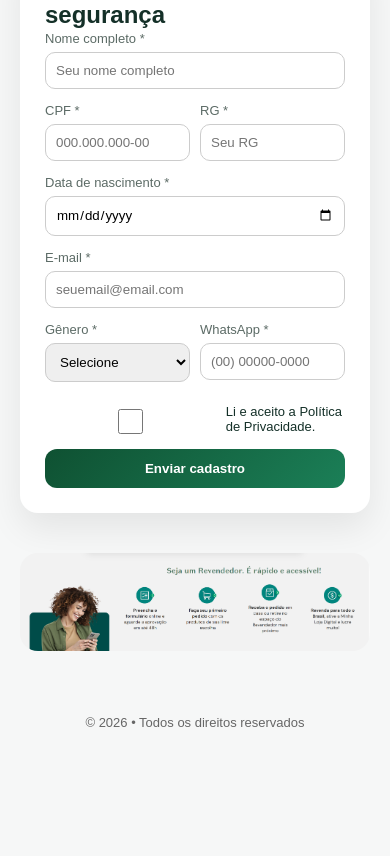
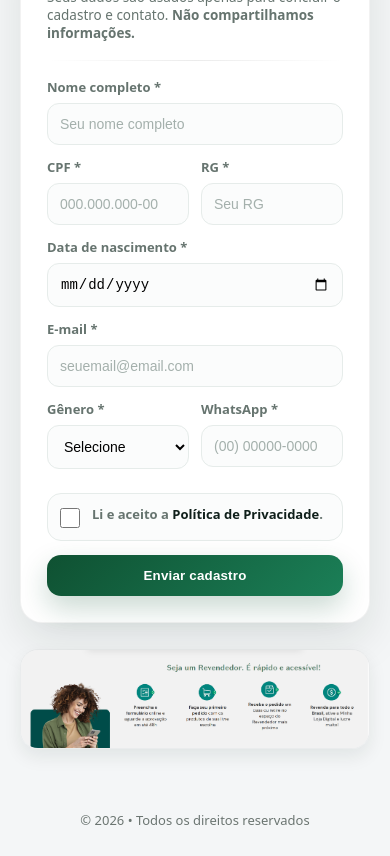
Before and after one commit to lojaembarcacao/Oboticario, a website: page oboticario/index.html in a window 390 px wide. Shown: the part 678-1534 px from the top of the page. Before the commit the page ends 1428 px from the top, so only its background shows below. Drawn offline with Linux system fonts and the light colour scheme.

Commit message:
Refactor index.html for better design and functionality
Updated styles and structure for improved layout and responsiveness.

```diff
--- a/oboticario/index.html
+++ b/oboticario/index.html
@@ -7,120 +7,220 @@
 
 <style>
 :root{
-  --bg:#f6f7f7;
-  --text:#143028;
-  --muted:#5c6b66;
+  --bg:#f4f6f7;
+  --text:#0f1f1a;
+  --muted:#66746f;
   --brand:#1b7f57;
   --brand2:#0f5132;
   --radius:18px;
+
+  --card:#ffffff;
+  --border:#e6ecea;
+  --shadow: 0 18px 45px rgba(12, 32, 24, .10);
+  --shadow2: 0 8px 18px rgba(12, 32, 24, .08);
+  --focus: rgba(27,127,87,.20);
 }
 
-*{margin:0;padding:0;box-sizing:border-box;font-family:Arial,Helvetica,sans-serif;}
-body{background:var(--bg);color:var(--text);}
+*{margin:0;padding:0;box-sizing:border-box;}
+body{
+  background:var(--bg);
+  color:var(--text);
+  font-family: system-ui, -apple-system, Segoe UI, Roboto, Arial, sans-serif;
+  line-height:1.3;
+}
 
 .topbar{
-  padding:15px 25px;
+  position:sticky;
+  top:0;
+  z-index:10;
+  background:rgba(244,246,247,.85);
+  backdrop-filter: blur(10px);
+  border-bottom:1px solid rgba(0,0,0,.06);
+}
+.topbar-inner{
+  max-width:1100px;
+  margin:0 auto;
+  padding:14px 20px;
   display:flex;
+  align-items:center;
   justify-content:space-between;
-  align-items:center;
-  border-bottom:1px solid #ddd;
 }
 .brand{
   display:flex;
   align-items:center;
-  gap:8px;
-  font-weight:bold;
+  gap:10px;
+  font-weight:800;
+  letter-spacing:.2px;
 }
 .dot{
   width:12px;height:12px;border-radius:50%;
   background:linear-gradient(135deg,var(--brand2),var(--brand));
+  box-shadow:0 0 0 6px rgba(27,127,87,.10);
 }
 
 .hero img{ width:100%; display:block; }
 
 .section{
   max-width:1100px;
-  margin:40px auto;
+  margin:34px auto 0;
   padding:0 20px;
   display:grid;
-  grid-template-columns:1fr 1fr;
-  gap:30px;
+  grid-template-columns:1.05fr .95fr;
+  gap:26px;
+  align-items:stretch;
 }
 
 .left img{
   width:100%;
   height:100%;
+  min-height:520px;
   object-fit:cover;
   border-radius:var(--radius);
+  box-shadow: var(--shadow2);
+  border:1px solid rgba(0,0,0,.04);
 }
 
 .card{
-  background:#fff;
-  border-radius:var(--radius);
-  padding:25px;
-  box-shadow:0 15px 35px rgba(0,0,0,.08);
+  background:var(--card);
+  border-radius:calc(var(--radius) + 4px);
+  padding:26px;
+  box-shadow: var(--shadow);
+  border:1px solid rgba(0,0,0,.05);
 }
 
-.field{ margin-bottom:12px; }
-label{ font-size:13px; color:var(--muted); }
+.card-header{
+  margin-bottom:18px;
+}
+.card-header h2{
+  font-size:22px;
+  letter-spacing:-0.3px;
+}
+.card-header p{
+  margin-top:6px;
+  color:var(--muted);
+  font-size:13.5px;
+}
+
+.divider{
+  height:1px;
+  background:linear-gradient(90deg, transparent, rgba(0,0,0,.08), transparent);
+  margin:16px 0 18px;
+}
+
+.field{ margin-bottom:14px; }
+
+label{
+  display:block;
+  font-size:13px;
+  font-weight:650;
+  color:var(--muted);
+}
 
 input,select{
   width:100%;
-  padding:10px;
-  border-radius:10px;
-  border:1px solid #ccc;
-  margin-top:5px;
+  padding:12px 12px;
+  border-radius:12px;
+  border:1px solid var(--border);
+  background:#fbfcfc;
+  margin-top:7px;
+  font-size:14px;
+  transition: box-shadow .2s, border-color .2s, background .2s, transform .06s;
+}
+
+input::placeholder{ color:#a4b0ac; }
+
+input:focus, select:focus{
+  outline:none;
+  border-color: rgba(27,127,87,.55);
+  box-shadow: 0 0 0 4px var(--focus);
+  background:#fff;
 }
 
 .two{
   display:grid;
   grid-template-columns:1fr 1fr;
-  gap:10px;
+  gap:12px;
 }
 
 .check{
   display:flex;
-  gap:10px;
+  align-items:flex-start;
+  gap:12px;
   margin-top:10px;
+  padding:12px;
+  border:1px solid var(--border);
+  background:#fbfcfc;
+  border-radius:14px;
+}
+
+.check input{
+  width:20px;
+  height:20px;
+  margin-top:2px;
+  accent-color: var(--brand);
+  cursor:pointer;
+}
+
+.check span{
   font-size:13px;
+  color:var(--muted);
+  line-height:1.35;
+}
+
+.check span b{
+  color:var(--text);
+  font-weight:700;
 }
 
 button{
   width:100%;
-  padding:12px;
-  margin-top:15px;
+  padding:13px 14px;
+  margin-top:14px;
   border:none;
-  border-radius:12px;
-  font-weight:bold;
+  border-radius:14px;
+  font-weight:800;
+  letter-spacing:.2px;
   background:linear-gradient(135deg,var(--brand2),var(--brand));
   color:#fff;
   cursor:pointer;
+  box-shadow: 0 12px 28px rgba(15,81,50,.22);
+  transition: transform .08s ease, filter .2s ease, box-shadow .2s ease;
 }
 
+button:hover{
+  filter: brightness(1.03);
+  box-shadow: 0 14px 34px rgba(15,81,50,.26);
+}
+button:active{ transform: translateY(1px); }
+
 button:disabled{
-  opacity:0.6;
+  opacity:0.65;
   cursor:not-allowed;
+  box-shadow:none;
 }
 
 .bottom{
   max-width:1100px;
-  margin:40px auto;
+  margin:26px auto 40px;
   padding:0 20px;
 }
 .bottom img{
   width:100%;
   border-radius:var(--radius);
+  box-shadow: var(--shadow2);
+  border:1px solid rgba(0,0,0,.04);
 }
 
 footer{
   text-align:center;
-  padding:20px;
+  padding:18px 20px 28px;
   font-size:13px;
-  color:#666;
+  color:#6b7571;
 }
 
 @media(max-width:900px){
-  .section{grid-template-columns:1fr;}
+  .section{grid-template-columns:1fr; margin-top:22px;}
+  .left img{ min-height:240px; }
 }
 </style>
 </head>
@@ -128,9 +228,11 @@ footer{
 <body>
 
 <div class="topbar">
-  <div class="brand">
-    <div class="dot"></div>
-    Sua Marca / Projeto
+  <div class="topbar-inner">
+    <div class="brand">
+      <div class="dot"></div>
+      Sua Marca / Projeto
+    </div>
   </div>
 </div>
 
@@ -145,10 +247,15 @@ footer{
   </div>
 
   <div class="card">
-    <h2>Cadastre-se com segurança</h2>
+    <div class="card-header">
+      <h2>Cadastre-se com segurança</h2>
+      <p>Seus dados são usados apenas para concluir o cadastro e contato. <b>Não compartilhamos informações.</b></p>
+    </div>
+
+    <div class="divider"></div>
 
     <div class="field">
-      <label>Nome completo *</label>
+      <label for="nome">Nome completo *</label>
       <input id="nome" name="nome" type="text" required
              autocomplete="name"
              placeholder="Seu nome completo">
@@ -156,61 +263,55 @@ footer{
 
     <div class="two">
       <div class="field">
-        <label>CPF *</label>
+        <label for="cpf">CPF *</label>
         <input id="cpf" name="cpf" type="text" required
-               inputmode="numeric"
-               autocomplete="off"
-               maxlength="14"
-               placeholder="000.000.000-00">
+               inputmode="numeric" autocomplete="off"
+               maxlength="14" placeholder="000.000.000-00">
       </div>
 
       <div class="field">
-        <label>RG *</label>
+        <label for="rg">RG *</label>
         <input id="rg" name="rg" type="text" required
-               autocomplete="off"
+               autocomplete="off" maxlength="20"
                placeholder="Seu RG">
       </div>
     </div>
 
     <div class="field">
-      <label>Data de nascimento *</label>
-      <input id="nasc" name="nasc" type="date" required
-             autocomplete="bday">
+      <label for="nasc">Data de nascimento *</label>
+      <input id="nasc" name="nasc" type="date" required autocomplete="bday">
     </div>
 
     <div class="field">
-      <label>E-mail *</label>
+      <label for="email">E-mail *</label>
       <input id="email" name="email" type="email" required
-             autocomplete="email"
-             inputmode="email"
+             autocomplete="email" inputmode="email"
              placeholder="seuemail@email.com">
     </div>
 
     <div class="two">
       <div class="field">
-        <label>Gênero *</label>
+        <label for="genero">Gênero *</label>
         <select id="genero" name="genero" required>
           <option value="">Selecione</option>
-          <option>Feminino</option>
-          <option>Masculino</option>
-          <option>Prefiro não informar</option>
+          <option value="Feminino">Feminino</option>
+          <option value="Masculino">Masculino</option>
+          <option value="Prefiro não informar">Prefiro não informar</option>
         </select>
       </div>
 
       <div class="field">
-        <label>WhatsApp *</label>
+        <label for="whats">WhatsApp *</label>
         <input id="whats" name="whats" type="tel" required
-               autocomplete="tel"
-               inputmode="tel"
-               maxlength="15"
-               placeholder="(00) 00000-0000">
+               autocomplete="tel" inputmode="tel"
+               maxlength="15" placeholder="(00) 00000-0000">
       </div>
     </div>
 
-    <div class="check">
-      <input id="aceite" type="checkbox" required>
-      <span>Li e aceito a Política de Privacidade.</span>
-    </div>
+    <label class="check" for="aceite" style="cursor:pointer;">
+      <input id="aceite" name="aceite" type="checkbox" required>
+      <span>Li e aceito a <b>Política de Privacidade</b>.</span>
+    </label>
 
     <button id="btnEnviar" type="button">Enviar cadastro</button>
   </div>
@@ -241,19 +342,15 @@ document.addEventListener("DOMContentLoaded", () => {
     cpfInput.value = v;
   });
 
-  // Máscara WhatsApp
+  // Máscara WhatsApp (10 ou 11 dígitos)
   whatsInput.addEventListener("input", () => {
     let v = whatsInput.value.replace(/\D/g, "").slice(0,11);
-    if (v.length > 10) {
-      v = v.replace(/(\d{2})(\d{5})(\d)/, "($1) $2-$3");
-    } else {
-      v = v.replace(/(\d{2})(\d{4})(\d)/, "($1) $2-$3");
-    }
+    if (v.length > 10) v = v.replace(/(\d{2})(\d{5})(\d)/, "($1) $2-$3");
+    else v = v.replace(/(\d{2})(\d{4})(\d)/, "($1) $2-$3");
     whatsInput.value = v;
   });
 
   btn.addEventListener("click", async () => {
-
     const nome = document.getElementById("nome").value.trim();
     const cpf = cpfInput.value.replace(/\D/g,"");
     const rg = document.getElementById("rg").value.trim();
@@ -264,8 +361,8 @@ document.addEventListener("DOMContentLoaded", () => {
     const aceite = document.getElementById("aceite").checked;
 
     if (!aceite) return alert("Você precisa aceitar a Política.");
-    if (!nome || !cpf || !rg || !nasc || !email || !genero || !whats)
-      return alert("Preencha todos os campos.");
+    if (!nome || cpf.length !== 11 || !rg || !nasc || !email || !genero || (whats.length < 10))
+      return alert("Preencha todos os campos corretamente.");
 
     btn.disabled = true;
     btn.textContent = "Enviando...";
@@ -277,20 +374,18 @@ document.addEventListener("DOMContentLoaded", () => {
         body: JSON.stringify({ nome, cpf, rg, nasc, email, genero, whats })
       });
 
-      if (response.ok) {
-        alert("Cadastro enviado com sucesso!");
-      } else {
-        alert("Erro ao enviar.");
-      }
+      const text = await response.text();
+
+      if (response.ok) alert("Cadastro enviado com sucesso!");
+      else alert("Erro ao enviar: " + text);
 
     } catch (error) {
-      alert("Erro de conexão.");
+      alert("Erro de conexão. Veja o console (F12).");
       console.error(error);
     } finally {
       btn.disabled = false;
       btn.textContent = "Enviar cadastro";
     }
-
   });
 
 });
```
